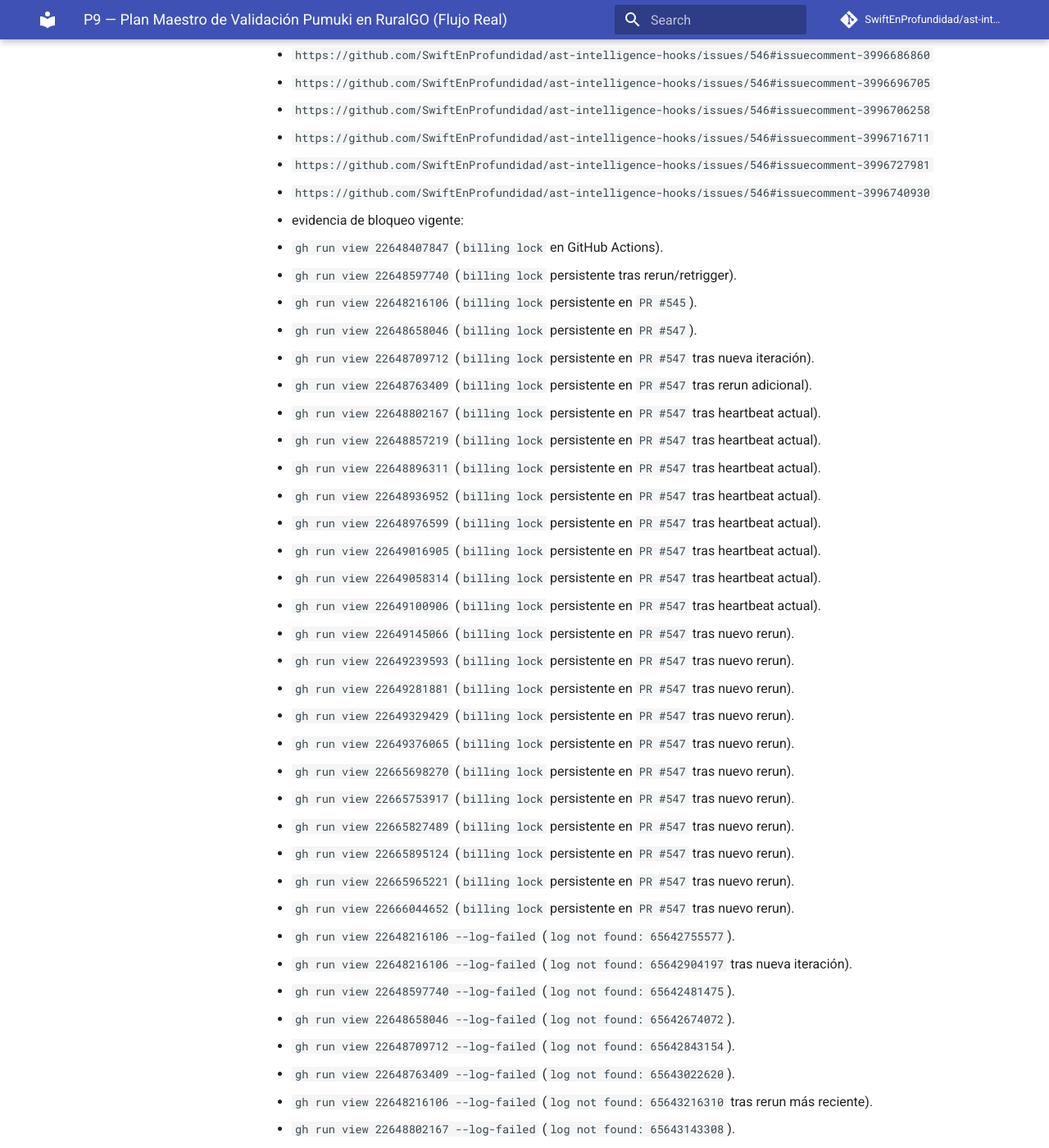
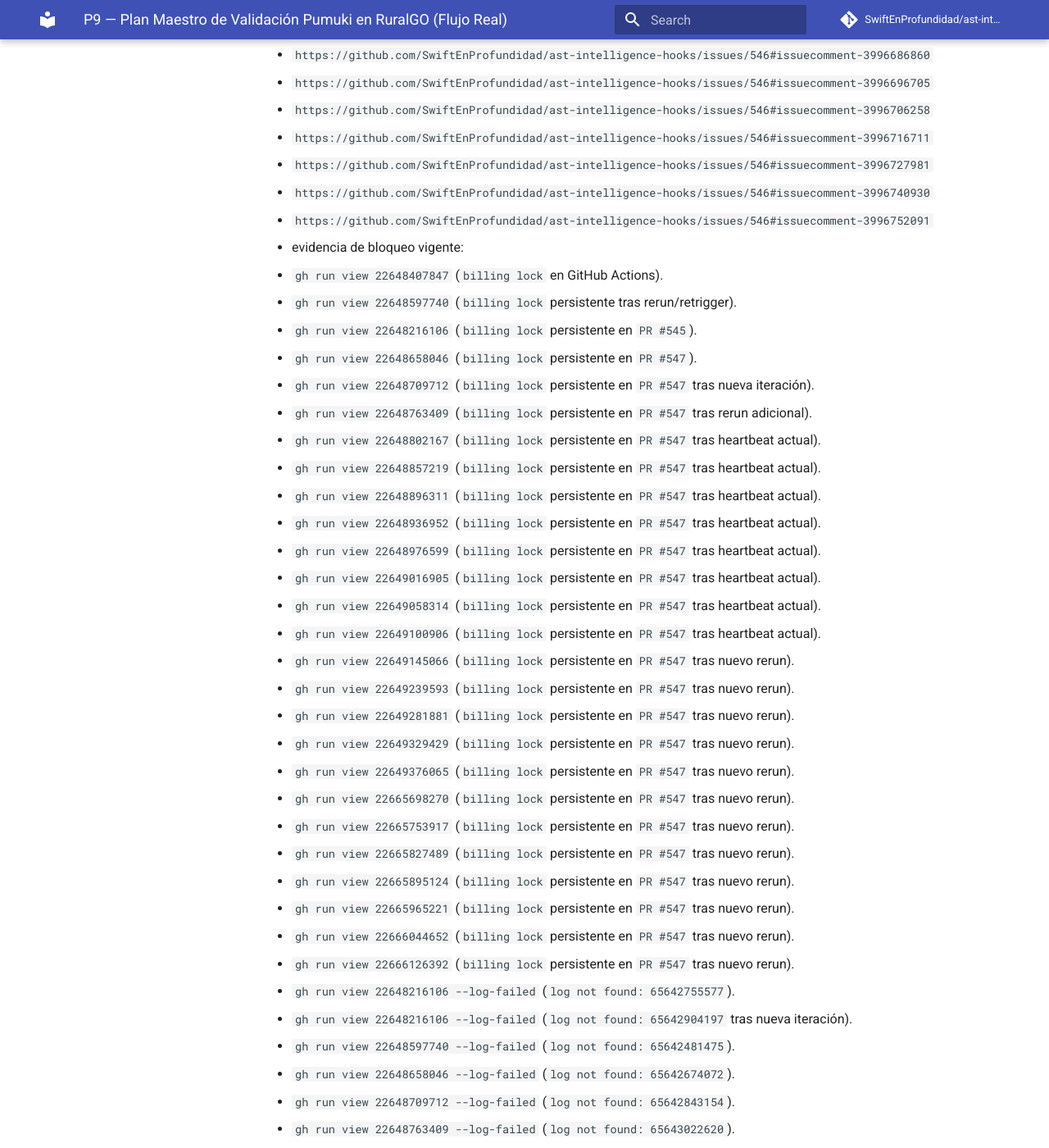
Before and after one commit to SwiftEnProfundidad/ast-intelligence-hooks, an MkDocs documentation site: the page built from docs/seguimiento-completo-validacion-ruralgo-03-03-2026.md, in a window 1280 px wide and 1400 px high, scrolled down 49082 px. Shown: the whole window at 82% size. Built offline with MkDocs 1.6.1 and Material for MkDocs 9.7.7, drawn with Linux system fonts in a browser that asks for light colours; comment, search, counter and statistics services are not loaded; some of the changed text lies outside the part shown.

Commit message:
docs(tracking): append T47 heartbeat with latest run ids

```diff
--- a/docs/seguimiento-completo-validacion-ruralgo-03-03-2026.md
+++ b/docs/seguimiento-completo-validacion-ruralgo-03-03-2026.md
@@ -1365,6 +1365,7 @@ Criterio de salida F5:
       - `https://github.com/SwiftEnProfundidad/ast-intelligence-hooks/issues/546#issuecomment-3996716711`
       - `https://github.com/SwiftEnProfundidad/ast-intelligence-hooks/issues/546#issuecomment-3996727981`
       - `https://github.com/SwiftEnProfundidad/ast-intelligence-hooks/issues/546#issuecomment-3996740930`
+      - `https://github.com/SwiftEnProfundidad/ast-intelligence-hooks/issues/546#issuecomment-3996752091`
     - evidencia de bloqueo vigente:
       - `gh run view 22648407847` (`billing lock` en GitHub Actions).
       - `gh run view 22648597740` (`billing lock` persistente tras rerun/retrigger).
@@ -1391,6 +1392,7 @@ Criterio de salida F5:
       - `gh run view 22665895124` (`billing lock` persistente en `PR #547` tras nuevo rerun).
       - `gh run view 22665965221` (`billing lock` persistente en `PR #547` tras nuevo rerun).
       - `gh run view 22666044652` (`billing lock` persistente en `PR #547` tras nuevo rerun).
+      - `gh run view 22666126392` (`billing lock` persistente en `PR #547` tras nuevo rerun).
       - `gh run view 22648216106 --log-failed` (`log not found: 65642755577`).
       - `gh run view 22648216106 --log-failed` (`log not found: 65642904197` tras nueva iteración).
       - `gh run view 22648597740 --log-failed` (`log not found: 65642481475`).
@@ -1434,6 +1436,8 @@ Criterio de salida F5:
       - `gh run view 22665965221 --log-failed` (`log not found: 65697646806` tras rerun más reciente).
       - `gh run view 22648216106 --log-failed` (`log not found: 65697807825` tras rerun más reciente).
       - `gh run view 22666044652 --log-failed` (`log not found: 65697925535` tras rerun más reciente).
+      - `gh run view 22648216106 --log-failed` (`log not found: 65698111394` tras rerun más reciente).
+      - `gh run view 22666126392 --log-failed` (`log not found: 65698204662` tras rerun más reciente).
       - `gh pr checks 547 --json name,state,bucket,link,description` (`security/snyk` sin cuota).
       - `gh pr checks 545 --json name,state,bucket,link,description` (`security/snyk` sin cuota).
 
```
